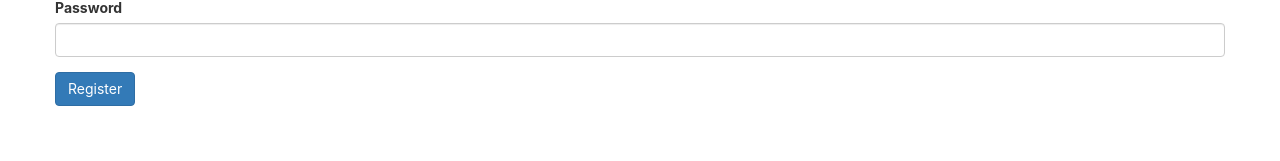
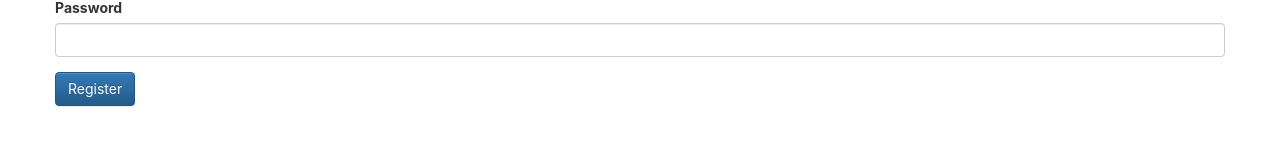
Before and after one commit to jainanshul/mern-example, a React (Create React App) app in the folder client/: page /register in a window 1280 px wide. Shown: the part 139-300 px from the top of the page. Built offline with nearby package versions, Linux system fonts and the light colour scheme.

Commit message:
Add 404 page

```diff
--- a/client/public/index.html
+++ b/client/public/index.html
@@ -23,7 +23,11 @@
       Learn how to configure a non-root public URL by running `npm run build`.
     -->
     <title>React App</title>
-    <link rel="stylesheet" href="https://netdna.bootstrapcdn.com/bootstrap/3.3.7/css/bootstrap.min.css" />
+    <!-- Latest compiled and minified CSS -->
+    <link rel="stylesheet" href="https://maxcdn.bootstrapcdn.com/bootstrap/3.3.7/css/bootstrap.min.css" integrity="sha384-BVYiiSIFeK1dGmJRAkycuHAHRg32OmUcww7on3RYdg4Va+PmSTsz/K68vbdEjh4u" crossorigin="anonymous">
+
+    <!-- Optional theme -->
+    <link rel="stylesheet" href="https://maxcdn.bootstrapcdn.com/bootstrap/3.3.7/css/bootstrap-theme.min.css" integrity="sha384-rHyoN1iRsVXV4nD0JutlnGaslCJuC7uwjduW9SVrLvRYooPp2bWYgmgJQIXwl/Sp" crossorigin="anonymous">
   </head>
   <body>
     <noscript>You need to enable JavaScript to run this app.</noscript>
--- a/client/src/App.js
+++ b/client/src/App.js
@@ -9,6 +9,7 @@ import Home from './Home';
 import Authenticator from './Authenticator';
 import Register from './Register';
 import PrivateRoute from './PrivateRoute';
+import Page404 from './Page404';
 
 export default class App extends Component {
   render() {
@@ -19,6 +20,7 @@ export default class App extends Component {
           <Route path='/register' component={Register} />
           <PrivateRoute exact path='/' component={Home} />
           <PrivateRoute path='/home' component={Home} />
+          <Route component={Page404} />
         </Switch>
       </BrowserRouter>
     );
--- /dev/null
+++ b/client/src/Page404.js
@@ -0,0 +1,26 @@
+import React from 'react';
+import {withRouter} from 'react-router-dom';
+import {Jumbotron, Button} from 'react-bootstrap';
+
+class Page404 extends React.Component {
+  handleClick = () => {
+    this.props.history.push('/');
+  }
+
+  render() {
+    const {location} = this.props;
+    return (
+      <Jumbotron>
+        <h1>Oops! That page can’t be found.</h1>
+        <p>
+          No match found for <code>{location.pathname}</code>
+        </p>
+        <p>
+          <Button bsStyle="primary" onClick={this.handleClick}>Home Page</Button>
+        </p>
+      </Jumbotron>
+    );
+  }
+}
+
+export default withRouter(Page404);
```
